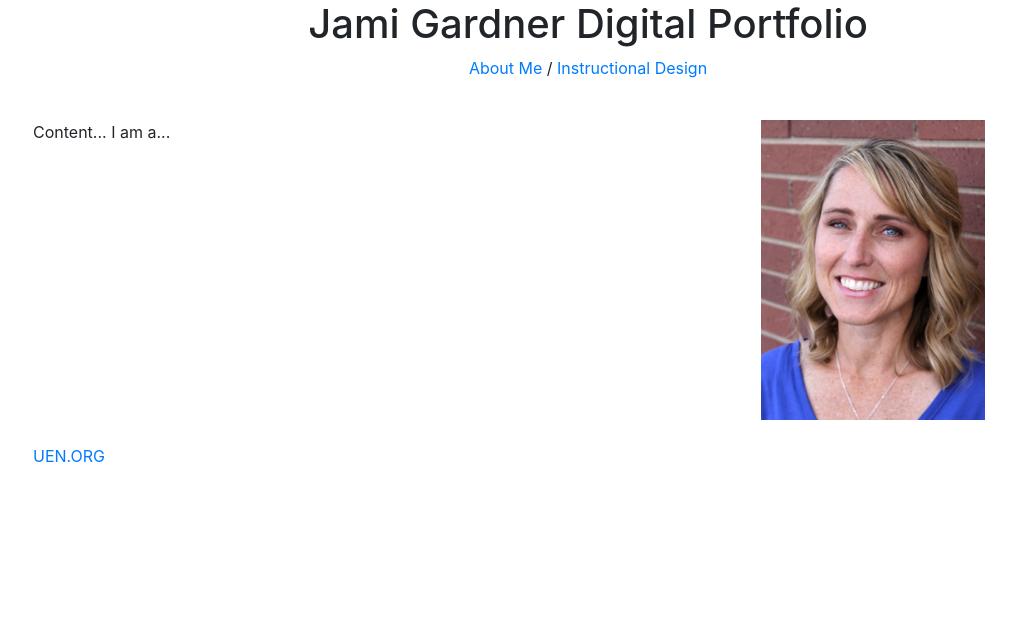
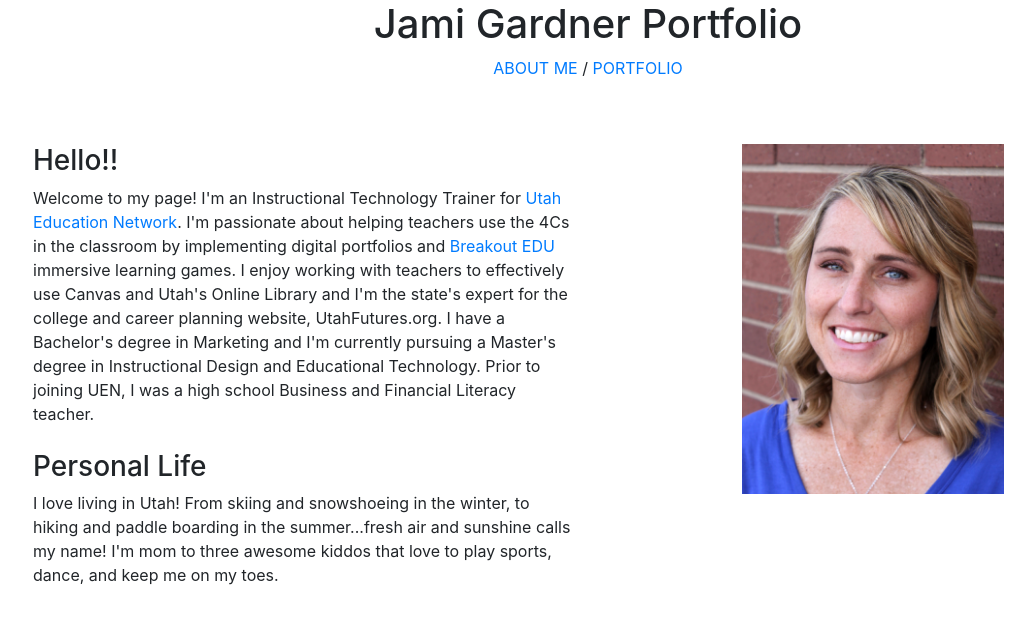
Before and after one commit to jamigardner/edps6560jamigardner, a plain HTML site: page index.html in a window 1280 px wide. Shown: the whole page, without its empty margins (52-1087 px from the left). Drawn offline with nearby package versions, Linux system fonts and the light colour scheme.

Commit message:
Add files via upload

```diff
--- a/index.html
+++ b/index.html
@@ -15,27 +15,34 @@
     <title>Digital Portfolio</title>
   </head>
   <body>
-    <h1 style="text-align:center;">Jami Gardner Digital Portfolio</h1>
-
-      <nav>
-        <p style="text-align:center;"</p><a href="#">About Me</a><span> / </span>
-        <a href="pages/ID%20Samples.html">Instructional Design</a>
+    <h1 style="text-align:center;">Jami Gardner Portfolio</h1>
+    <nav>
+        <p style="text-align:center;"/p>
+        <a href="#">ABOUT ME</a><span> / </span>
+        <a href="pages/ID%20Samples.html">PORTFOLIO</a>
     </nav>
 
-      <br>
 
-      <div class="container">
+    <br><br>
+
+    <div class="container">
         <div class="row">
             <div class="col">
-                Content... I am a...
+                <h3>Hello!!</h3>
+                Welcome to my page!  I'm an Instructional Technology Trainer for <a href="https://uen.org" target="_blank">Utah Education Network</a>.  I'm passionate about helping teachers use the 4Cs in the classroom by implementing digital portfolios and <a href="https://breakoutedu.org" target="_blank">Breakout EDU </a> immersive learning games. I enjoy working with teachers to effectively use Canvas and Utah's Online Library and I'm the state's expert for the college and career planning website, UtahFutures.org. I have a Bachelor's degree in Marketing and I'm currently pursuing a Master's degree in Instructional Design and Educational Technology. Prior to joining UEN, I was a high school Business and Financial Literacy teacher.
+
+                <br>
+                <br>
+                <h3>Personal Life</h3>
+                I love living in Utah!  From skiing and snowshoeing in the winter, to hiking and paddle boarding in the summer...fresh air and sunshine calls my name!  I'm mom to three awesome kiddos that love to play sports, dance, and keep me on my toes.
             </div>
             <div style="text-align:center;" class="col">
-                <img width="auto" height="300" alt text="Jami pic" src="img/Jami%20Gardner.jpg">
+                <img width="auto" height="350" alt text="Jami pic" src="img/Jami%20Gardner.jpg">
+                <br><br>
             </div>
         </div>
 
-    <br>
-        <a href="https://uen.org" target="_blank">UEN.ORG</a>
+
 
 
 
```
Also changed, not shown: pages/ID Samples.html (+3 -3 lines), img/ID button.png (added), img/Jami about me pic.png (added), img/about me button.png (added), img/family.jpg (added), img/portfolio button.png (added).
